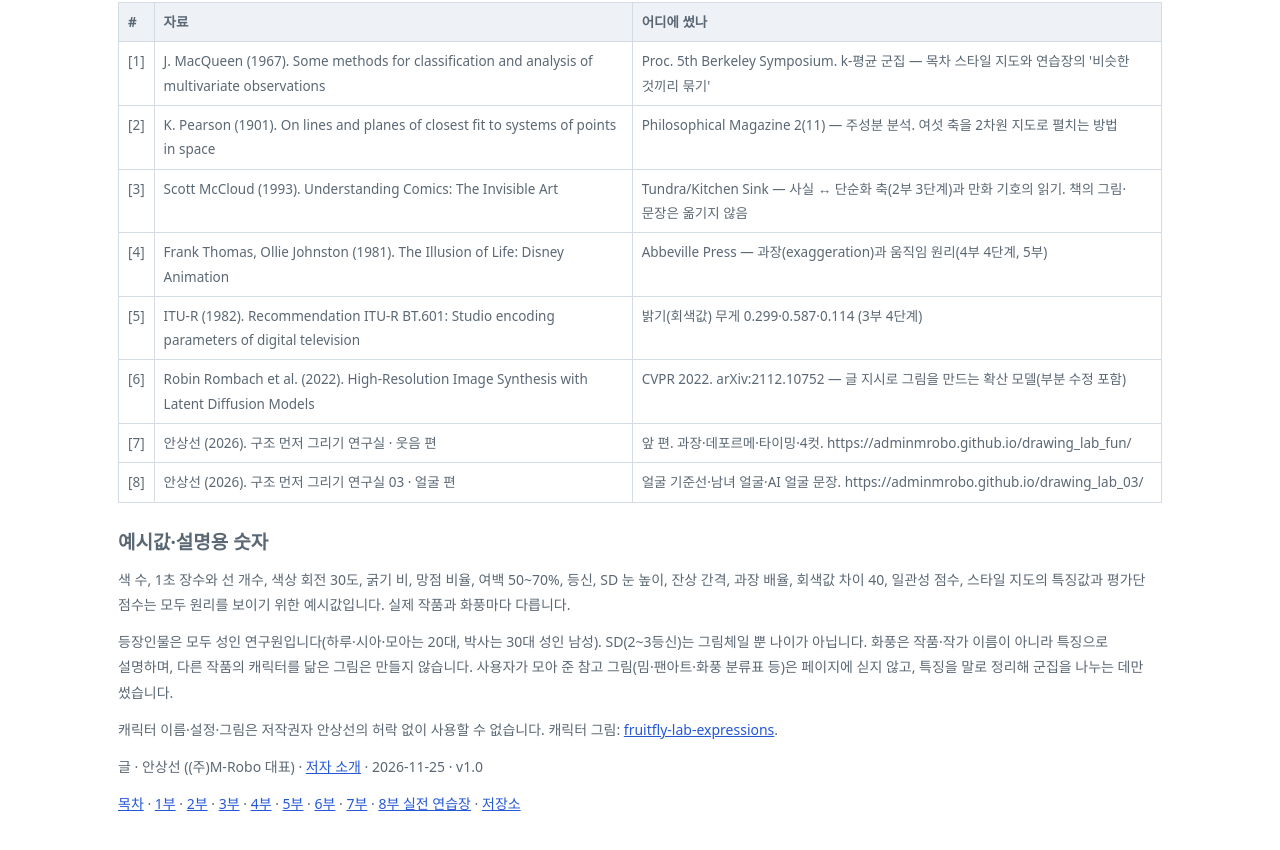
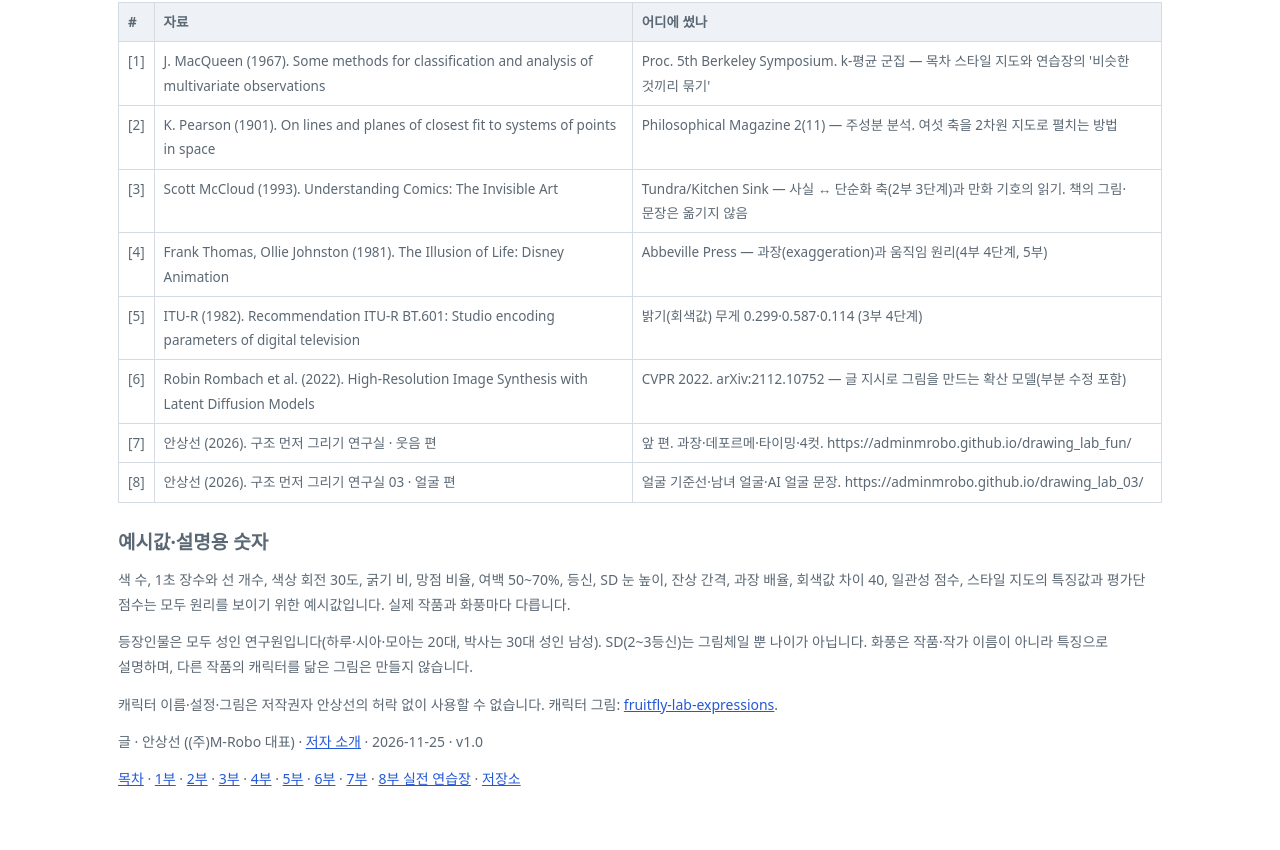
Before and after one commit to adminmrobo/drawing_lab_fun_02, a plain HTML site: page practice/index.html in a window 1280 px wide. Shown: the part 3726-4576 px from the top of the page. Drawn offline with Linux system fonts and the light colour scheme; a web font is replaced by a local one.

Commit message:
원리와 출처: 제공 이미지·책 그림 관련 문장 삭제, '사용자' 표현 정리

```diff
--- a/practice/index.html
+++ b/practice/index.html
@@ -72,7 +72,7 @@
 <div class="tbl"><table><thead><tr><th>#</th><th>자료</th><th>어디에 썼나</th></tr></thead><tbody><tr><td>[1]</td><td>J. MacQueen (1967). Some methods for classification and analysis of multivariate observations</td><td>Proc. 5th Berkeley Symposium. k-평균 군집 — 목차 스타일 지도와 연습장의 &#x27;비슷한 것끼리 묶기&#x27;</td></tr><tr><td>[2]</td><td>K. Pearson (1901). On lines and planes of closest fit to systems of points in space</td><td>Philosophical Magazine 2(11) — 주성분 분석. 여섯 축을 2차원 지도로 펼치는 방법</td></tr><tr><td>[3]</td><td>Scott McCloud (1993). Understanding Comics: The Invisible Art</td><td>Tundra/Kitchen Sink — 사실 ↔ 단순화 축(2부 3단계)과 만화 기호의 읽기. 책의 그림·문장은 옮기지 않음</td></tr><tr><td>[4]</td><td>Frank Thomas, Ollie Johnston (1981). The Illusion of Life: Disney Animation</td><td>Abbeville Press — 과장(exaggeration)과 움직임 원리(4부 4단계, 5부)</td></tr><tr><td>[5]</td><td>ITU-R (1982). Recommendation ITU-R BT.601: Studio encoding parameters of digital television</td><td>밝기(회색값) 무게 0.299·0.587·0.114 (3부 4단계)</td></tr><tr><td>[6]</td><td>Robin Rombach et al. (2022). High-Resolution Image Synthesis with Latent Diffusion Models</td><td>CVPR 2022. arXiv:2112.10752 — 글 지시로 그림을 만드는 확산 모델(부분 수정 포함)</td></tr><tr><td>[7]</td><td>안상선 (2026). 구조 먼저 그리기 연구실 · 웃음 편</td><td>앞 편. 과장·데포르메·타이밍·4컷. https://adminmrobo.github.io/drawing_lab_fun/</td></tr><tr><td>[8]</td><td>안상선 (2026). 구조 먼저 그리기 연구실 03 · 얼굴 편</td><td>얼굴 기준선·남녀 얼굴·AI 얼굴 문장. https://adminmrobo.github.io/drawing_lab_03/</td></tr></tbody></table></div>
 <h3>예시값·설명용 숫자</h3>
 <p>색 수, 1초 장수와 선 개수, 색상 회전 30도, 굵기 비, 망점 비율, 여백 50~70%, 등신, SD 눈 높이, 잔상 간격, 과장 배율, 회색값 차이 40, 일관성 점수, 스타일 지도의 특징값과 평가단 점수는 모두 원리를 보이기 위한 예시값입니다. 실제 작품과 화풍마다 다릅니다.</p>
-<p>등장인물은 모두 성인 연구원입니다(하루·시아·모아는 20대, 박사는 30대 성인 남성). SD(2~3등신)는 그림체일 뿐 나이가 아닙니다. 화풍은 작품·작가 이름이 아니라 특징으로 설명하며, 다른 작품의 캐릭터를 닮은 그림은 만들지 않습니다. 사용자가 모아 준 참고 그림(밈·팬아트·화풍 분류표 등)은 페이지에 싣지 않고, 특징을 말로 정리해 군집을 나누는 데만 썼습니다.</p>
+<p>등장인물은 모두 성인 연구원입니다(하루·시아·모아는 20대, 박사는 30대 성인 남성). SD(2~3등신)는 그림체일 뿐 나이가 아닙니다. 화풍은 작품·작가 이름이 아니라 특징으로 설명하며, 다른 작품의 캐릭터를 닮은 그림은 만들지 않습니다.</p>
 <p>캐릭터 이름·설정·그림은 저작권자 안상선의 허락 없이 사용할 수 없습니다. 캐릭터 그림: <a href="https://github.com/adminmrobo/fruitfly-lab-expressions">fruitfly-lab-expressions</a>.</p>
 <p>글 · 안상선 ((주)M-Robo 대표) · <a href="https://adminmrobo.github.io/who_am_i/who_am_i.html">저자 소개</a> · 2026-11-25 · v1.0</p>
 <p><a href="../index.html">목차</a> · <a href="../01_era.html">1부</a> · <a href="../02_line.html">2부</a> · <a href="../03_mono.html">3부</a> · <a href="../04_proportion.html">4부</a> · <a href="../05_expression.html">5부</a> · <a href="../06_media_outfit.html">6부</a> · <a href="../07_failure_lab.html">7부</a> · <a href="../practice/index.html">8부 실전 연습장</a> · <a href="https://github.com/adminmrobo/drawing_lab_fun_02">저장소</a></p>
```
Also changed, not shown: 01_era.html (+1 -1 lines), 02_line.html (+1 -1 lines), 03_mono.html (+1 -1 lines), 04_proportion.html (+1 -1 lines), 05_expression.html (+1 -1 lines), 06_media_outfit.html (+1 -1 lines), 07_failure_lab.html (+1 -1 lines), index.html (+1 -2 lines), 3 other files.
